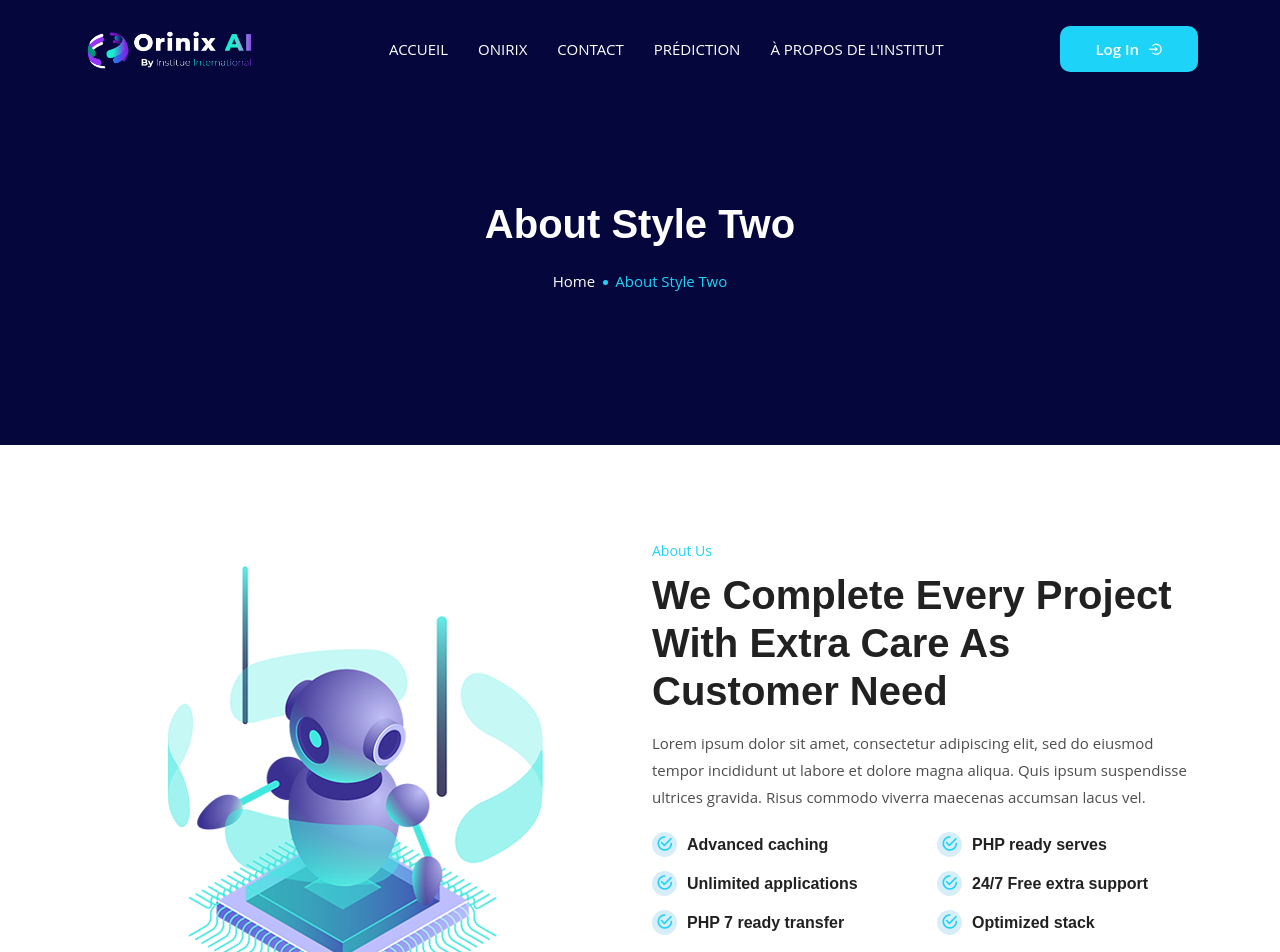
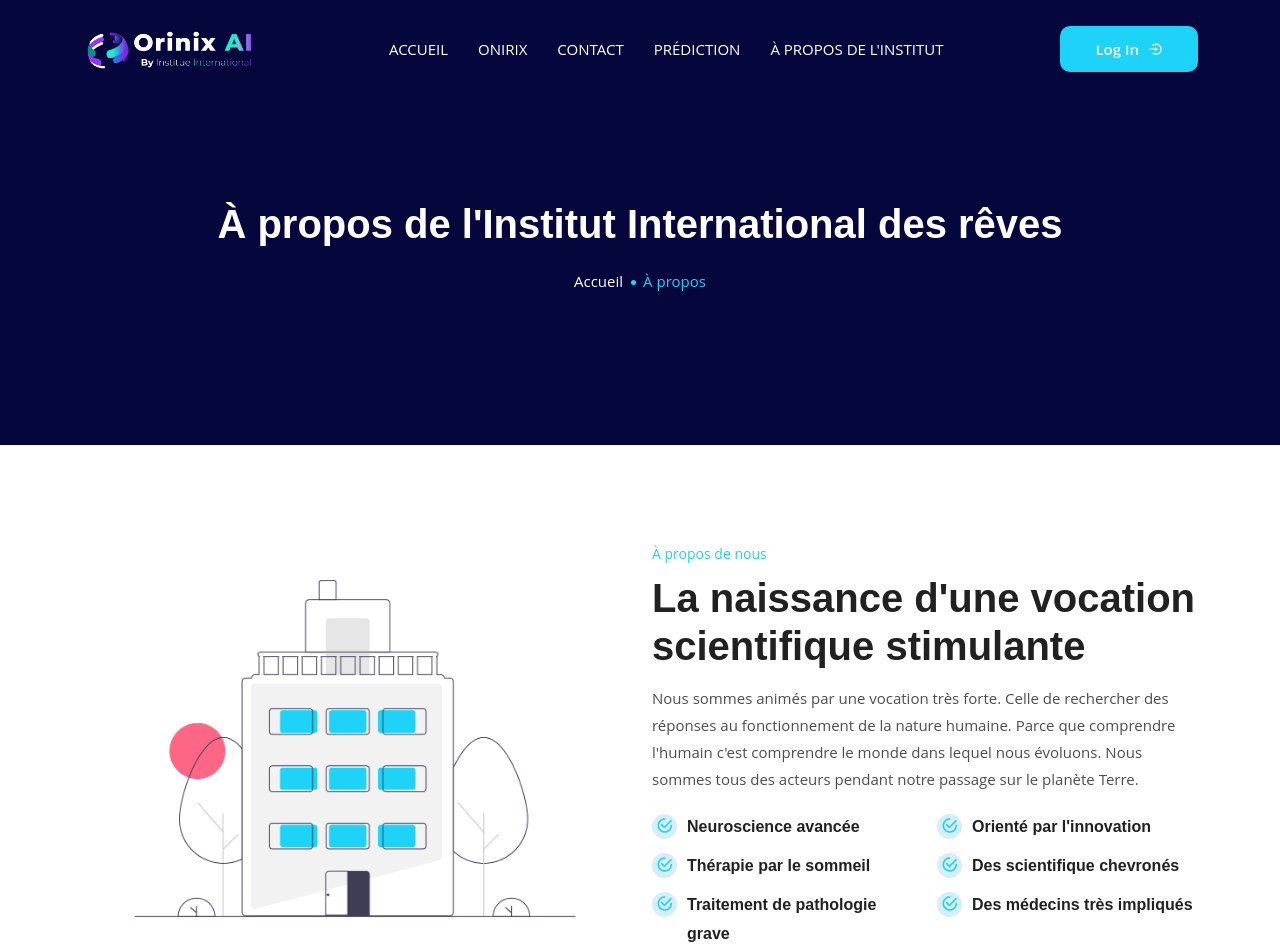
Before and after one commit to codascii/raiv-webcup-2023, a Next.js app: page /about in a window 1280 px wide. Shown: the top 952 px of the page. Built offline with nearby package versions, Linux system fonts and the light colour scheme.

Commit message:
Modification de la page "À propos"

```diff
--- a/components/AboutTwo/About.js
+++ b/components/AboutTwo/About.js
@@ -9,21 +9,28 @@ const About = () => {
 					<div className="row align-items-center">
 						<div className="col-lg-6">
 							<div className="about-img">
-                <img src="/images/about-img-three.png" alt="Image" />
+								<img
+									src="/images/about-img-institut.png"
+									alt="Image"
+								/>
 							</div>
 						</div>
 
 						<div className="col-lg-6">
 							<div className="about-content">
-                <span>About Us</span>
+								<span>À propos de nous</span>
 								<h2>
-                  We Complete Every Project With Extra Care As Customer Need
+									La naissance d'une vocation scientifique
+									stimulante
 								</h2>
 								<p>
-                  Lorem ipsum dolor sit amet, consectetur adipiscing elit, sed
-                  do eiusmod tempor incididunt ut labore et dolore magna aliqua.
-                  Quis ipsum suspendisse ultrices gravida. Risus commodo viverra
-                  maecenas accumsan lacus vel.
+									Nous sommes animés par une vocation très
+									forte. Celle de rechercher des réponses au
+									fonctionnement de la nature humaine. Parce
+									que comprendre l'humain c'est comprendre le
+									monde dans lequel nous évoluons. Nous sommes
+									tous des acteurs pendant notre passage sur
+									le planète Terre.
 								</p>
 
 								<div className="row">
@@ -31,15 +38,15 @@ const About = () => {
 										<ul>
 											<li>
 												<i className="flaticon-checked"></i>
-                        Advanced caching
+												Neuroscience avancée
 											</li>
 											<li>
 												<i className="flaticon-checked"></i>
-                        Unlimited applications
+												Thérapie par le sommeil
 											</li>
 											<li>
 												<i className="flaticon-checked"></i>
-                        PHP 7 ready transfer
+												Traitement de pathologie grave
 											</li>
 										</ul>
 									</div>
@@ -48,23 +55,23 @@ const About = () => {
 										<ul>
 											<li>
 												<i className="flaticon-checked"></i>
-                        PHP ready serves
+												Orienté par l'innovation
 											</li>
 											<li>
 												<i className="flaticon-checked"></i>
-                        24/7 Free extra support
+												Des scientifique chevronés
 											</li>
 											<li>
 												<i className="flaticon-checked"></i>
-                        Optimized stack
+												Des médecins très impliqués
 											</li>
 										</ul>
 									</div>
 								</div>
 
-                <Link href="/about-1" className="default-btn">
+								{/* <Link href="/about-1" className="default-btn">
 									Learn More
-                </Link>
+								</Link> */}
 							</div>
 						</div>
 					</div>
--- a/pages/about.js
+++ b/pages/about.js
@@ -14,10 +14,10 @@ export default function About2() {
 			<Navbar />
 
 			<PageBanner
-        pageTitle="About Style Two"
+				pageTitle="À propos de l'Institut International des rêves"
 				homePageUrl="/"
-        homePageText="Home"
-        activePageText="About Style Two"
+				homePageText="Accueil"
+				activePageText="À propos"
 			/>
 
 			<About />
```
Also changed, not shown: public/images/about-img-institut.png (added). Lines whose indentation alone changed are shown as unchanged.
